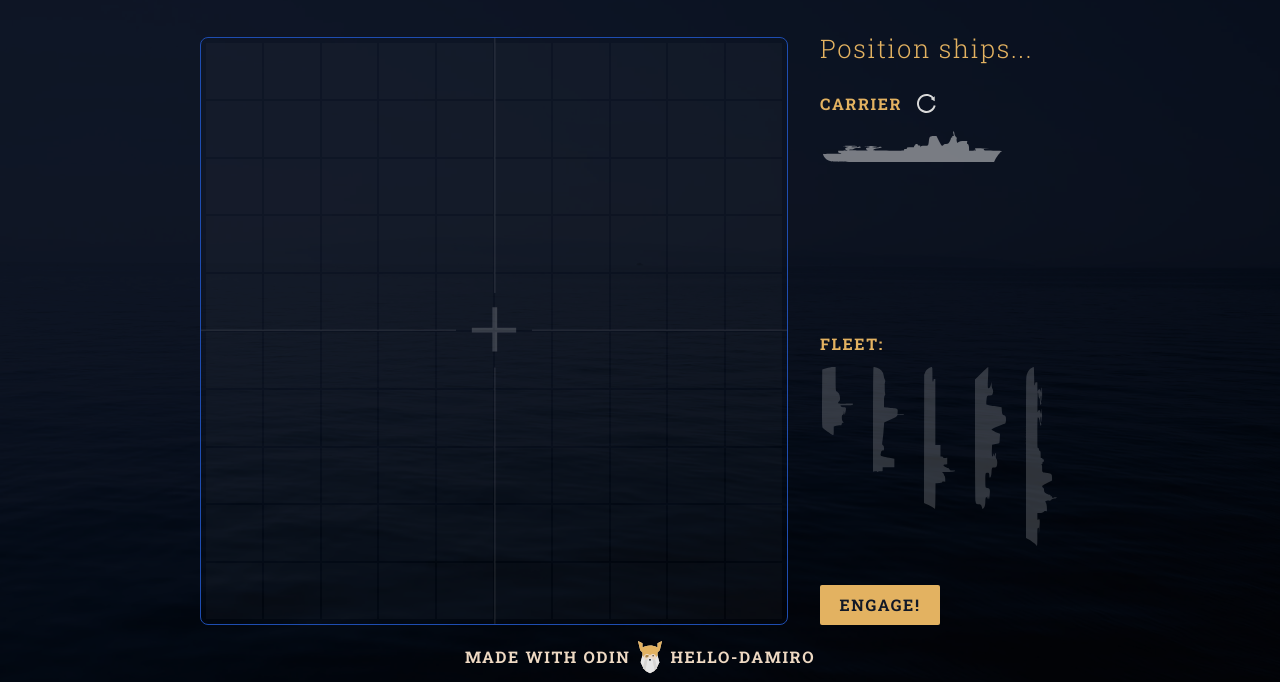
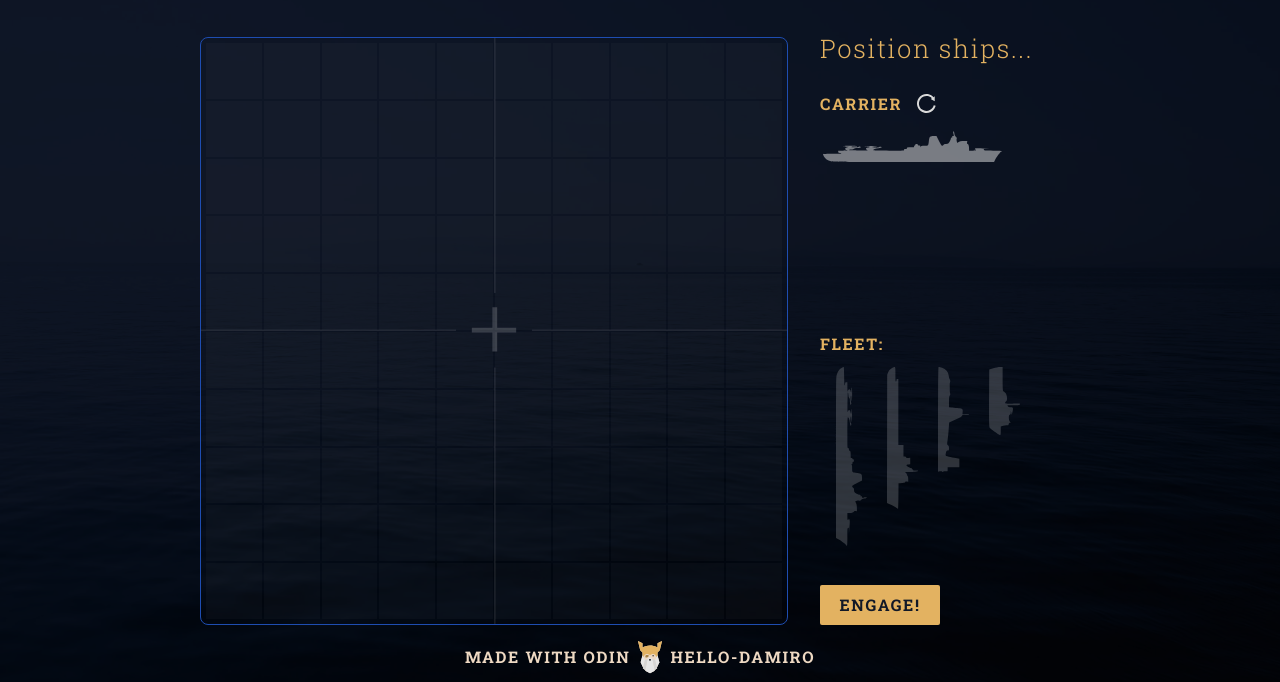
Before and after one commit to hello-damiro/battlefield, a website built with webpack: page src/template.html in a window 1280 px wide. Shown: the part 119-801 px from the top of the page. Built offline with nearby package versions, Linux system fonts and the light colour scheme.

Commit message:
css dock optimized

```diff
--- a/src/js/ui/player-setup.js
+++ b/src/js/ui/player-setup.js
@@ -7,6 +7,7 @@ export const playerSetUp = (ships) => {
     let ship = ships[shipIndex];
     let isRotated = false;
     let selectedShip = { x: 0, y: 0 };
+    let dockedShipList = [];
 
     const startButton = $('.start');
     startButton.addEventListener('click', () => {
@@ -26,12 +27,17 @@ export const playerSetUp = (ships) => {
     }
 
     function listShips() {
+        ships.forEach((ship) => dockedShipList.push(ship.type));
+    }
+
+    function renderDockedShips() {
+        listShips();
         const ul = $('.ship-lineup ul');
-        ships.forEach((ship, index) => {
+        dockedShipList.forEach((ship, index) => {
             const li = document.createElement('li');
-            li.classList.add(ship.type);
+            li.classList.add(dockedShipList[index]);
+            li.addEventListener('click', () => selectShip(index));
             ul.appendChild(li);
-            li.addEventListener('click', () => selectShip(index));
         });
     }
 
@@ -44,6 +50,13 @@ export const playerSetUp = (ships) => {
         const textH4 = $('.dock-name > h4');
         textH4.textContent = ship.type;
         // console.log(index + ': ' + isRotated + ' ' + ship.type);
+    }
+
+    function hideListItem(index) {
+        const items = _$('.ship-lineup ul li');
+        items.forEach((item, i) => {
+            if (i == index) item.classList.add('hidden');
+        });
     }
 
     function rotateShip() {
@@ -94,8 +107,9 @@ export const playerSetUp = (ships) => {
         events.emit('cell-XY', selectedShip);
     }
 
+    renderDockedShips();
+    hideListItem(1);
     rotateShip();
-    listShips();
     selectShip(shipIndex);
     positionShip();
 };
--- a/src/styles/style.css
+++ b/src/styles/style.css
@@ -244,24 +244,28 @@ main {
 }
 
 .ship-lineup {
-    /* background: red; */
     height: 220px;
 }
 
 .ship-lineup ul {
-    /* background: blue; */
     width: 185px;
-    transform-origin: top left;
-    transform: rotate(90deg);
-    margin-left: calc(100% + 28px);
+    transform-origin: top right;
+    transform: rotate(-90deg);
+    margin-left: calc(-100% + 32px);
+    margin-top: 12px;
+    display: flex;
+    flex-direction: column;
+    /* background: red; */
 }
 
 .ship-lineup li {
+    transform: rotate(180deg);
     margin-top: 12px;
     opacity: 0.4;
     height: 37px;
     cursor: pointer;
     padding-top: 2px;
+    align-self: end;
 }
 
 .ship-lineup li:hover {
--- a/src/template.html
+++ b/src/template.html
@@ -37,7 +37,7 @@
                         <h4>Fleet:</h4>
                         <ul></ul>
                     </div>
-                    <div class="start">Engage!</div>
+                    <div class="start hihdden">Engage!</div>
                 </div>
             </div>
         </main>
```
